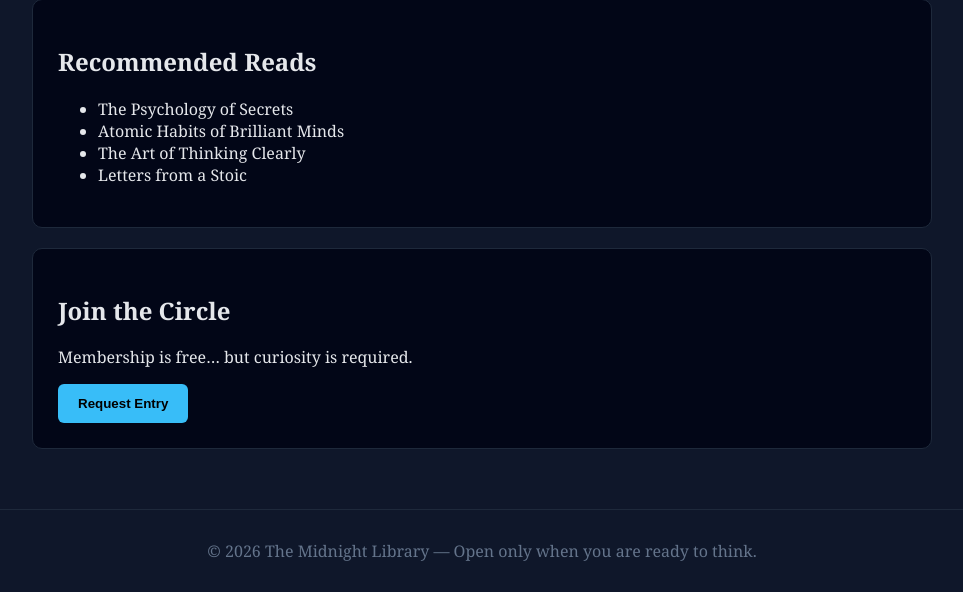
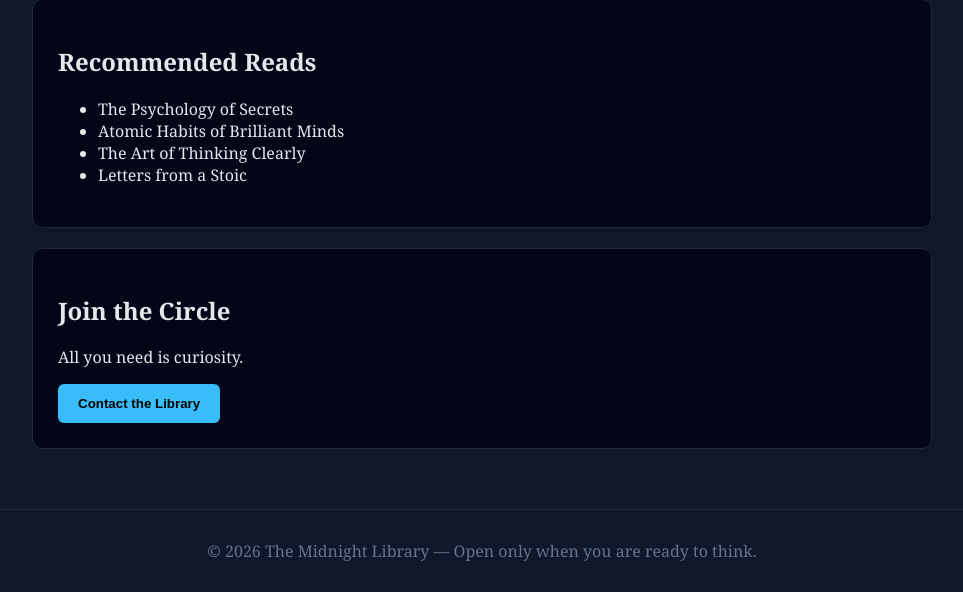
Before and after one commit to Trinity-cell/THE-MIDNIGHT-LIBRARY, a Flask app: page / in a window 1280 px wide. Shown: the part 486-1078 px from the top of the page, without its empty margins (158-1121 px from the left). Run offline with Flask 3, Linux system fonts and the light colour scheme.

Commit message:
Update index.html

```diff
--- a/templates/index.html
+++ b/templates/index.html
@@ -117,10 +117,10 @@
     <div class="card">
         <h2>Join the Circle</h2>
         <p>
-            Membership is free… but curiosity is required.
+            All you need is curiosity.
         </p>
         <a href="/join">
-        <button>Request Entry</button>
+        <button>Contact the Library</button>
         </a>
     </div>
 
```
